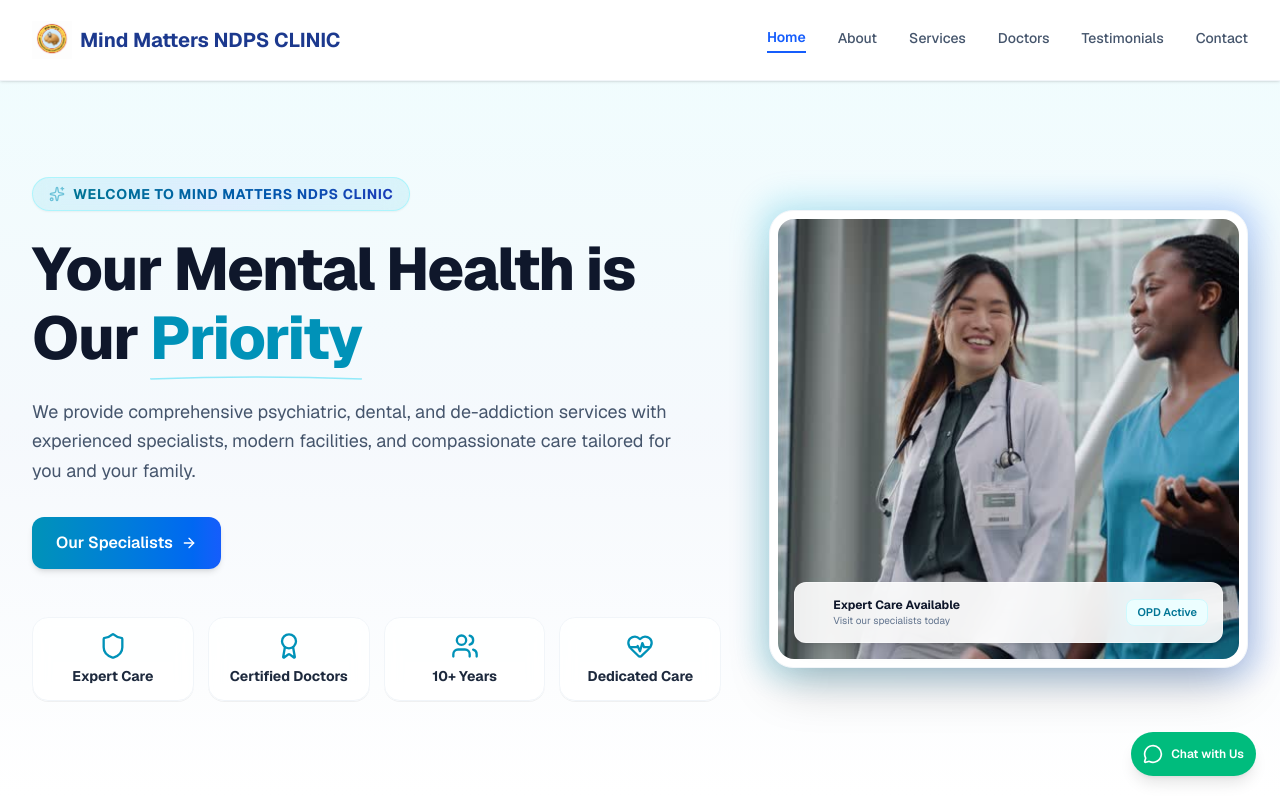
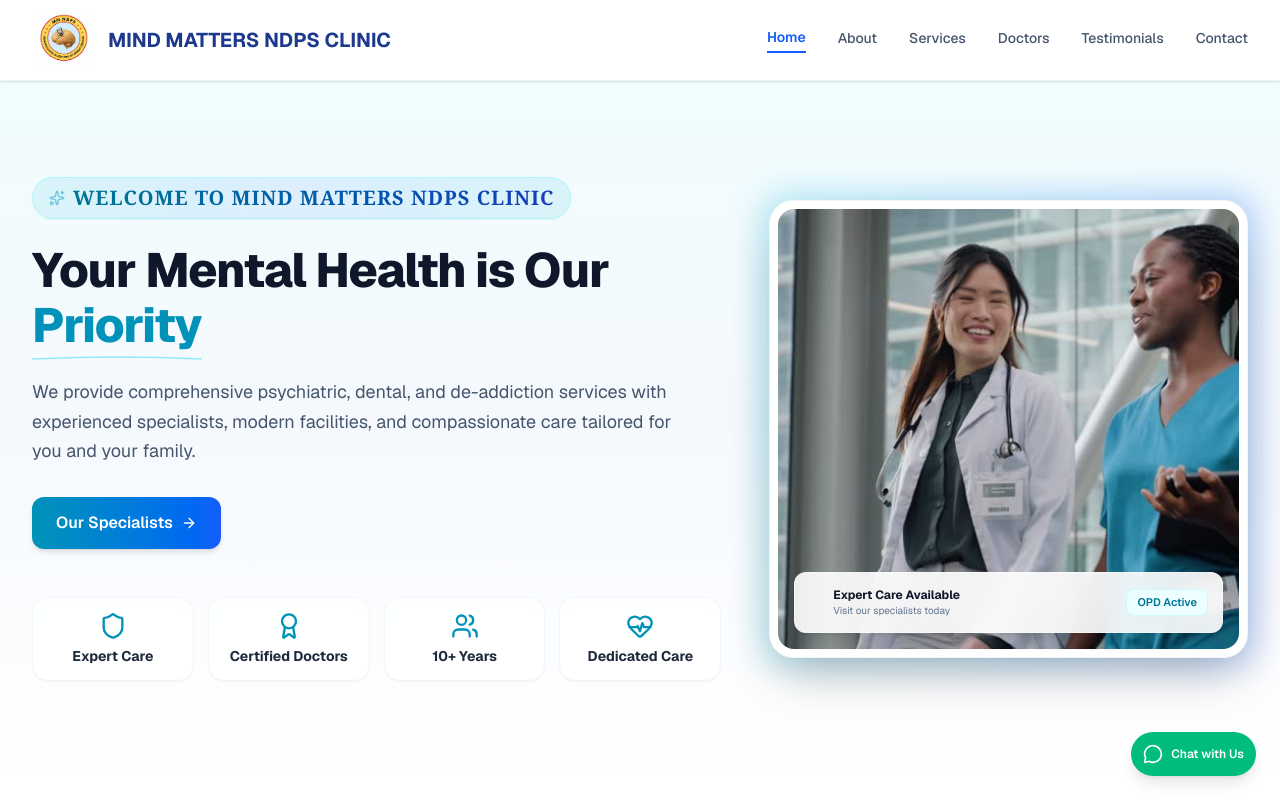
Before and after one commit to Aaqibmir123/mindMatters-ui, a Next.js app: page / in a window 1280 px wide. Shown: the top 800 px of the page. Built offline with nearby package versions, Linux system fonts and the light colour scheme.

Commit message:
codeAdded

```diff
--- a/src/app/login/page.jsx
+++ b/src/app/login/page.jsx
@@ -38,13 +38,13 @@ export default function LoginPage() {
         <div className="bg-white p-8 rounded-2xl shadow-xl border border-slate-200">
            {/* Header */}
            <div className="text-center mb-8">
-             <div className="w-16 h-16 rounded-full flex items-center justify-center mx-auto mb-4">
-               <img
-                 src="/images/logo.png"
-                 alt="MindMatters Care Clinic Logo"
-                 className="w-14 h-14 object-contain"
-               />
-             </div>
+<div className="w-20 h-20 rounded-full flex items-center justify-center mx-auto mb-4">
+                <img
+                  src="/images/logo.png"
+                  alt="MindMatters Care Clinic Logo"
+                  className="w-16 h-16 object-contain"
+                />
+              </div>
              <h2 className="text-2xl font-bold text-blue-900">Admin Login</h2>
              <p className="text-sm text-slate-500 mt-2">Welcome back! Please login to continue.</p>
            </div>
--- a/src/components/Doctors.jsx
+++ b/src/components/Doctors.jsx
@@ -46,7 +46,7 @@ const neuropsychiatrySpecialties = [
 const doctors = [
   {
     id: "saba",
-    name: "Dr. Saba Younis Bhat",
+    name: "Dr. Sabah Younis Bhat",
     degree: "MBBS (GMC Srinagar), MD Psychiatry (GMC Srinagar)",
     role: "Assistant Professor (AFSMS, Faridabad)",
     exp: "Consultant Psychiatrist and De-addiction Specialist",
--- a/src/components/Footer.jsx
+++ b/src/components/Footer.jsx
@@ -8,17 +8,18 @@ export default function Footer() {
 
            {/* Brand Info */}
            <div className="space-y-4">
-             <div className="flex items-center gap-2">
-<img
+<div className="flex items-center gap-3">
+              <div className="w-16 h-16 rounded-full flex items-center justify-center">
+                <img
                   src="/images/logo.png"
                   alt="NDPS Clinic Logo"
-                  className="w-10 h-10 object-contain"
+                  className="w-16 h-16 object-contain"
                 />
-                <div>
-                  <span className="font-bold text-lg text-white block leading-tight">NDPS</span>
-                  <span className="text-[10px] text-cyan-400 font-semibold tracking-wider block">CLINIC</span>
-                </div>
-             </div>
+              </div>
+              <div>
+                <span className="font-bold text-lg text-white block leading-tight">Mind Matters NDPS CLINIC</span>
+              </div>
+            </div>
             <p className="text-xs text-slate-400 max-w-sm leading-relaxed">
               We are committed to providing exceptional healthcare with compassion and excellence for your family.
             </p>
--- a/src/components/Header.jsx
+++ b/src/components/Header.jsx
@@ -10,17 +10,19 @@ export default function Header() {
     <header className="sticky top-0 z-50 bg-white shadow-sm border-b border-slate-100">
       <div className="max-w-7xl mx-auto px-4 sm:px-6 lg:px-8 flex items-center justify-between h-20">
          {/* Logo */}
-         <div className="flex items-center gap-2">
-            <img
-              src="/images/logo.png"
-              alt="NDPS Clinic Logo"
-              className="w-10 h-10 object-contain"
-            />
+<div className="flex items-center gap-3">
+            <div className="w-16 h-16 rounded-full flex items-center justify-center">
+              <img
+                src="/images/logo.png"
+                alt="NDPS Clinic Logo"
+                className="w-16 h-16 object-contain"
+              />
+            </div>
             <div>
-              <span className="font-bold text-xl text-blue-900 block leading-tight"> Mind Matters NDPS  CLINIC</span>
+              <span className="font-bold text-xl text-blue-900 block leading-tight"> MIND MATTERS NDPS  CLINIC</span>
               {/* <span className="text-[10px] text-cyan-600 font-semibold tracking-wider block uppercase">CLINIC</span> */}
             </div>
-         </div>
+          </div>
 
         {/* Desktop Navigation */}
         <nav className="hidden md:flex items-center space-x-8 font-medium text-slate-600 text-sm">
--- a/src/components/Hero.jsx
+++ b/src/components/Hero.jsx
@@ -18,13 +18,13 @@ export default function Hero() {
             {/* Highlighted Welcome Badge */}
             <div className="inline-flex items-center gap-2 px-4 py-1.5 rounded-full bg-gradient-to-r from-cyan-500/10 via-blue-500/10 to-cyan-500/10 border border-cyan-200/80 shadow-xs backdrop-blur-md">
               <Sparkles className="w-4 h-4 text-cyan-600 animate-pulse" />
-              <span className="text-xs sm:text-sm font-bold bg-gradient-to-r from-cyan-700 to-blue-800 bg-clip-text text-transparent uppercase tracking-wider">
+<span className="text-lg sm:text-xl font-extrabold font-serif bg-gradient-to-r from-cyan-700 to-blue-800 bg-clip-text text-transparent uppercase tracking-wider">
                 Welcome to Mind Matters NDPS Clinic
               </span>
             </div>
 
             {/* Main Heading */}
-            <h1 className="text-4xl sm:text-5xl lg:text-6xl font-extrabold text-slate-900 leading-[1.15] tracking-tight">
+<h1 className="text-3xl sm:text-4xl lg:text-5xl font-extrabold text-slate-900 leading-[1.15] tracking-tight">
               Your Mental Health is Our <span className="relative inline-block text-cyan-600">
                 Priority
                 <svg className="absolute -bottom-2 left-0 w-full h-2 text-cyan-400/40" viewBox="0 0 100 20" preserveAspectRatio="none">
--- a/src/components/Sidebar.jsx
+++ b/src/components/Sidebar.jsx
@@ -77,7 +77,7 @@ export default function Sidebar({ user, onLogout }) {
 <img
                   src="/images/logo.png"
                   alt="NDPS Clinic Logo"
-                  className="w-10 h-10 object-contain"
+                  className="w-16 h-16 object-contain"
                 />
                 <div>
                   <h2 className="text-xl font-bold">NDPS</h2>
```
